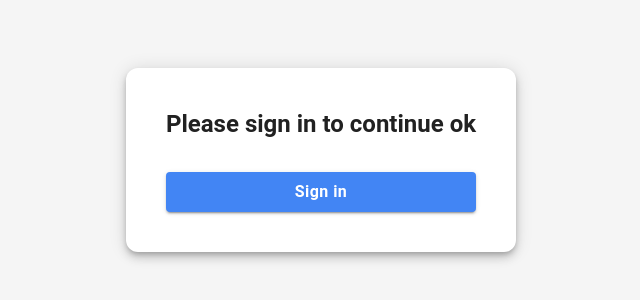
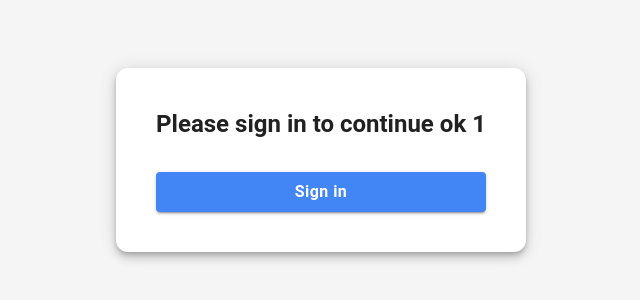
Before and after one commit to KrishnaPathak824/github_actions, a React (Vite) app in the folder frontend/: page /blogs/create in a window 1280 px wide. Shown: the part 240-540 px from the top of the page, without its empty margins (319-959 px from the left). Built offline with nearby package versions, Linux system fonts and the light colour scheme; no server answers.

Commit message:
feat: Added semgrep scan

```diff
--- a/frontend/src/App.tsx
+++ b/frontend/src/App.tsx
@@ -43,7 +43,7 @@ function App() {
                             }}
                           >
                             <Typography variant="h5" sx={{ mb: 2, fontWeight: 700 }}>
-                              Please sign in to continue ok
+                              Please sign in to continue ok 1
                             </Typography>
                             <SignInButton
                               mode="modal"
```
